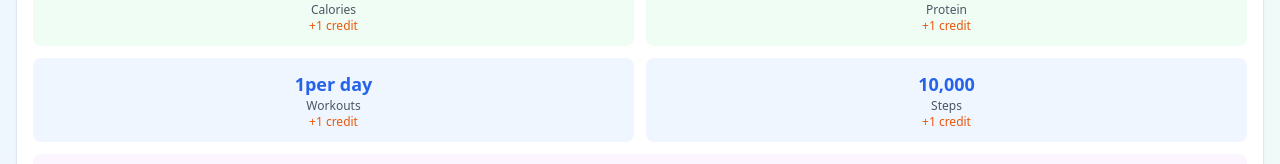
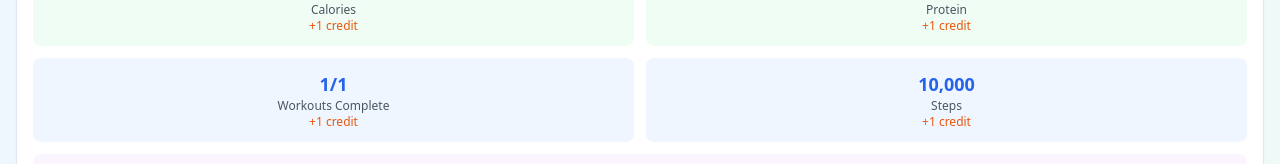
Before and after one commit to joeyushh/vitality-vista-view, a React (Vite) app: page /rewards in a window 1280 px wide. Shown: the part 272-436 px from the top of the page. Built offline with nearby package versions, Linux system fonts and the light colour scheme.

Commit message:
feat: Link workout completion to rewards
Updated the rewards section to reflect workout completion status based on the user's workout plan.

```diff
--- a/src/components/CreditGoalsModal.tsx
+++ b/src/components/CreditGoalsModal.tsx
@@ -34,6 +34,13 @@ export default function CreditGoalsModal({ onClose, availableGoals, currentGoals
     // Here you would typically save to your state management or backend
     console.log('Saving credit goals:', selectedGoals);
     onClose();
+  };
+
+  const getGoalDisplayText = (goal: CreditGoal) => {
+    if (goal.id === 'workouts') {
+      return 'Complete scheduled workout';
+    }
+    return `${goal.value.toLocaleString()}${goal.unit} daily`;
   };
 
   return (
@@ -96,8 +103,7 @@ export default function CreditGoalsModal({ onClose, availableGoals, currentGoals
                       <div>
                         <div className="font-medium">{goal.name}</div>
                         <div className="text-sm text-gray-600">
-                          {goal.value.toLocaleString()}{goal.unit}
-                          {goal.id === 'workouts' ? '' : ' daily'}
+                          {getGoalDisplayText(goal)}
                         </div>
                       </div>
                       <div className={`w-5 h-5 rounded-full border-2 flex items-center justify-center ${
--- a/src/pages/Rewards.tsx
+++ b/src/pages/Rewards.tsx
@@ -22,26 +22,26 @@ const availableCreditGoals = [
   { id: 'protein', name: 'Protein', value: 220, unit: 'g', color: 'green' },
   { id: 'sleep', name: 'Sleep', value: 8, unit: 'hrs', color: 'purple' },
   { id: 'steps', name: 'Steps', value: 10000, unit: '', color: 'blue' },
-  { id: 'workouts', name: 'Workouts', value: 1, unit: 'per day', color: 'blue' }
+  { id: 'workouts', name: 'Workouts', value: 1, unit: 'scheduled', color: 'blue' }
 ];
 
 // User's selected credit goals (5 max)
 const userCreditGoals = [
   { id: 'calories', name: 'Calories', value: 2200, unit: '', color: 'green' },
   { id: 'protein', name: 'Protein', value: 220, unit: 'g', color: 'green' },
-  { id: 'workouts', name: 'Workouts', value: 1, unit: 'per day', color: 'blue' },
+  { id: 'workouts', name: 'Workouts', value: 1, unit: 'scheduled', color: 'blue' },
   { id: 'steps', name: 'Steps', value: 10000, unit: '', color: 'blue' },
   { id: 'sleep', name: 'Sleep', value: 8, unit: 'hrs', color: 'purple' }
 ];
 
 const weeklyProgress = [
-  { day: "Monday", caloriesHit: true, proteinHit: true, workoutDone: true, stepsHit: true, sleepHit: true, creditsEarned: 5 },
-  { day: "Tuesday", caloriesHit: true, proteinHit: false, workoutDone: true, stepsHit: true, sleepHit: false, creditsEarned: 3 },
-  { day: "Wednesday", caloriesHit: true, proteinHit: true, workoutDone: false, stepsHit: false, sleepHit: true, creditsEarned: 3 },
-  { day: "Thursday", caloriesHit: false, proteinHit: true, workoutDone: true, stepsHit: true, sleepHit: true, creditsEarned: 4 },
-  { day: "Friday", caloriesHit: true, proteinHit: true, workoutDone: true, stepsHit: true, sleepHit: true, creditsEarned: 5 },
-  { day: "Saturday", caloriesHit: true, proteinHit: false, workoutDone: false, stepsHit: false, sleepHit: false, creditsEarned: 1 },
-  { day: "Today", caloriesHit: true, proteinHit: true, workoutDone: true, stepsHit: true, sleepHit: false, creditsEarned: 4 }
+  { day: "Monday", caloriesHit: true, proteinHit: true, workoutComplete: true, stepsHit: true, sleepHit: true, creditsEarned: 5 },
+  { day: "Tuesday", caloriesHit: true, proteinHit: false, workoutComplete: false, stepsHit: true, sleepHit: false, creditsEarned: 2 },
+  { day: "Wednesday", caloriesHit: true, proteinHit: true, workoutComplete: true, stepsHit: false, sleepHit: true, creditsEarned: 4 },
+  { day: "Thursday", caloriesHit: false, proteinHit: true, workoutComplete: true, stepsHit: true, sleepHit: true, creditsEarned: 4 },
+  { day: "Friday", caloriesHit: true, proteinHit: true, workoutComplete: true, stepsHit: true, sleepHit: true, creditsEarned: 5 },
+  { day: "Saturday", caloriesHit: true, proteinHit: false, workoutComplete: false, stepsHit: false, sleepHit: false, creditsEarned: 1 },
+  { day: "Today", caloriesHit: true, proteinHit: true, workoutComplete: true, stepsHit: true, sleepHit: false, creditsEarned: 4 }
 ];
 
 const availableRewards = [
@@ -55,6 +55,23 @@ const totalCredits = weeklyProgress.reduce((sum, day) => sum + day.creditsEarned
 
 export default function Rewards() {
   const [showCreditGoalsModal, setShowCreditGoalsModal] = useState(false);
+
+  // Get workout status for today - binary based on scheduled workouts
+  const getTodayWorkoutStatus = () => {
+    const today = weeklyProgress.find(day => day.day === "Today");
+    return today?.workoutComplete ? "1/1" : "0/1";
+  };
+
+  const getStatusIndicator = (dayData: any, goalId: string) => {
+    switch(goalId) {
+      case 'calories': return dayData.caloriesHit;
+      case 'protein': return dayData.proteinHit;
+      case 'workouts': return dayData.workoutComplete;
+      case 'steps': return dayData.stepsHit;
+      case 'sleep': return dayData.sleepHit;
+      default: return false;
+    }
+  };
 
   return (
     <div className="min-h-screen bg-gradient-to-br from-blue-50 to-green-50 flex flex-col pb-20">
@@ -94,9 +111,12 @@ export default function Rewards() {
             {userCreditGoals.slice(0, 4).map((goal, index) => (
               <div key={goal.id} className={`bg-${goal.color}-50 p-3 rounded-lg text-center`}>
                 <div className={`text-lg font-bold text-${goal.color}-600`}>
-                  {goal.value.toLocaleString()}{goal.unit}
+                  {goal.id === 'workouts' ? getTodayWorkoutStatus() :
+                   `${goal.value.toLocaleString()}${goal.unit}`}
                 </div>
-                <div className="text-xs text-gray-600">{goal.name}</div>
+                <div className="text-xs text-gray-600">
+                  {goal.id === 'workouts' ? 'Workouts Complete' : goal.name}
+                </div>
                 <div className="text-xs text-orange-600 font-medium">+1 credit</div>
               </div>
             ))}
@@ -104,9 +124,12 @@ export default function Rewards() {
           {userCreditGoals[4] && (
             <div className={`bg-${userCreditGoals[4].color}-50 p-3 rounded-lg text-center w-full`}>
               <div className={`text-lg font-bold text-${userCreditGoals[4].color}-600`}>
-                {userCreditGoals[4].value.toLocaleString()}{userCreditGoals[4].unit}
+                {userCreditGoals[4].id === 'workouts' ? getTodayWorkoutStatus() :
+                 `${userCreditGoals[4].value.toLocaleString()}${userCreditGoals[4].unit}`}
               </div>
-              <div className="text-xs text-gray-600">{userCreditGoals[4].name}</div>
+              <div className="text-xs text-gray-600">
+                {userCreditGoals[4].id === 'workouts' ? 'Workouts Complete' : userCreditGoals[4].name}
+              </div>
               <div className="text-xs text-orange-600 font-medium">+1 credit</div>
             </div>
           )}
@@ -127,11 +150,15 @@ export default function Rewards() {
                 <div className="font-medium text-sm">{day.day}</div>
                 <div className="flex items-center gap-3">
                   <div className="flex gap-1">
-                    <span className={`w-2 h-2 rounded-full ${day.caloriesHit ? 'bg-green-500' : 'bg-gray-300'}`}></span>
-                    <span className={`w-2 h-2 rounded-full ${day.proteinHit ? 'bg-green-500' : 'bg-gray-300'}`}></span>
-                    <span className={`w-2 h-2 rounded-full ${day.workoutDone ? 'bg-blue-500' : 'bg-gray-300'}`}></span>
-                    <span className={`w-2 h-2 rounded-full ${day.stepsHit ? 'bg-blue-500' : 'bg-gray-300'}`}></span>
-                    <span className={`w-2 h-2 rounded-full ${day.sleepHit ? 'bg-purple-500' : 'bg-gray-300'}`}></span>
+                    {userCreditGoals.map((goal) => {
+                      const isHit = getStatusIndicator(day, goal.id);
+                      return (
+                        <span
+                          key={goal.id}
+                          className={`w-2 h-2 rounded-full ${isHit ? `bg-${goal.color}-500` : 'bg-gray-300'}`}
+                        ></span>
+                      );
+                    })}
                   </div>
                   <div className="text-sm font-medium text-orange-600">
                     +{day.creditsEarned}
```
